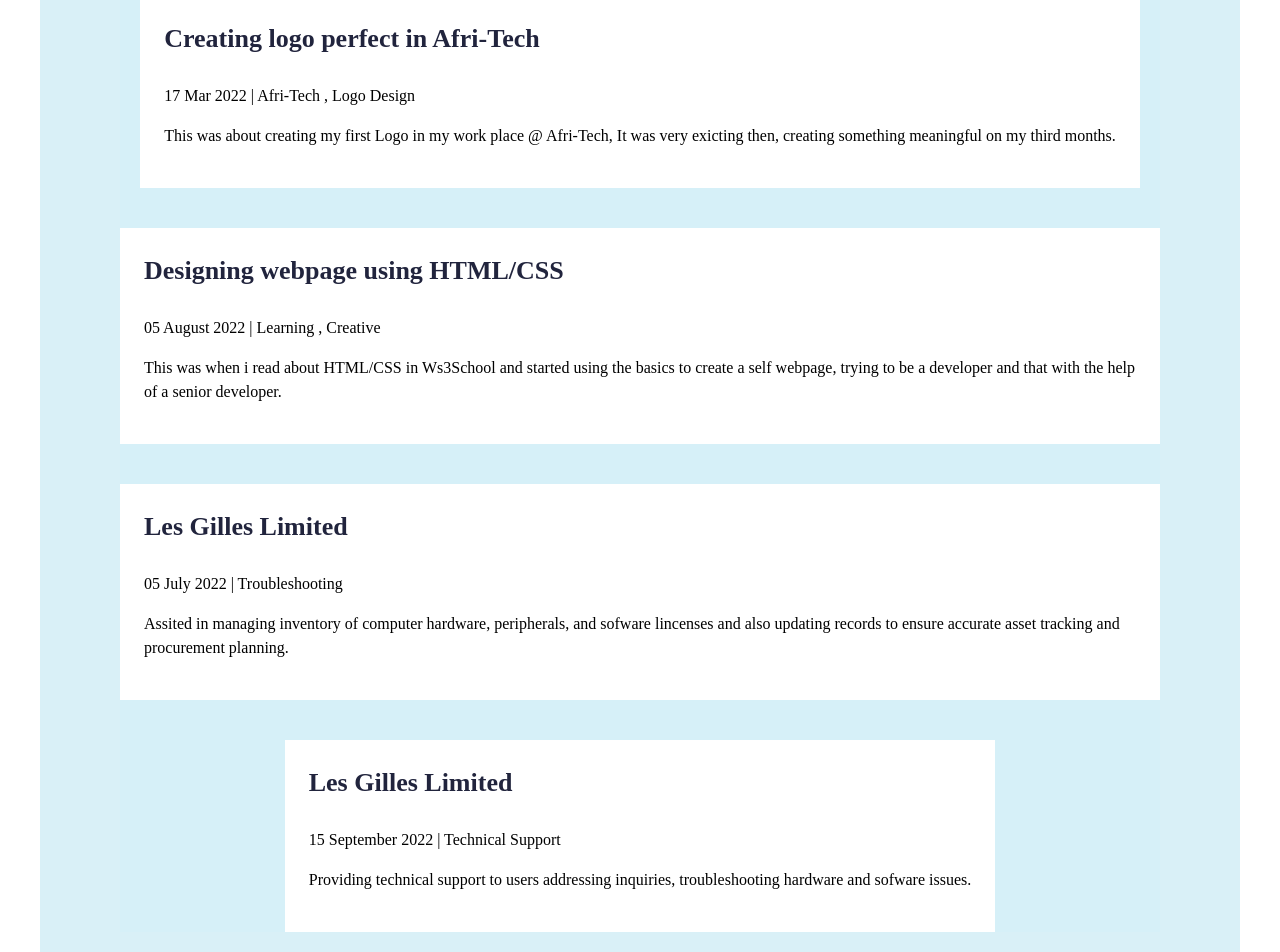
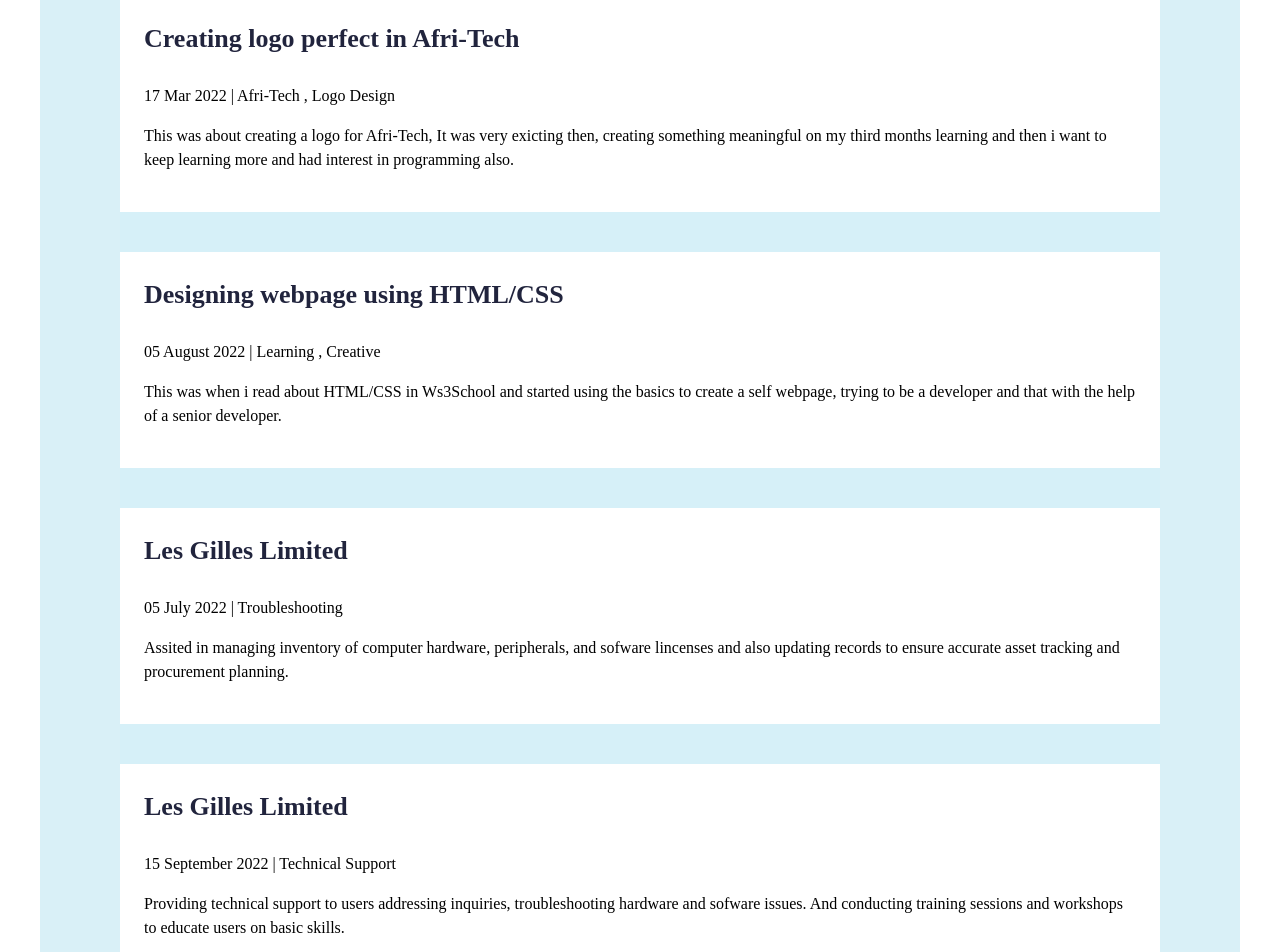
Before and after one commit to Mizkid/ola-portfolio, a React (Create React App) app: page /jobs in a window 1280 px wide. Shown: the part 500-1452 px from the top of the page. Built offline with nearby package versions, Linux system fonts and the light colour scheme.

Commit message:
ProfilePic

```diff
--- a/src/Views/JobView.jsx
+++ b/src/Views/JobView.jsx
@@ -13,7 +13,7 @@
         companyName: "Creating logo perfect in Afri-Tech",
         date: "17 Mar 2022",
         position: "Afri-Tech , Logo Design",
-        description: "This was about creating my first Logo in my work place @ Afri-Tech, It was very exicting then, creating something meaningful on my third months.",
+        description: "This was about creating a logo for Afri-Tech, It was very exicting then, creating something meaningful on my third months learning and then i want to keep learning more and had interest in programming also.",
     },
     {
         companyName: "Designing webpage using HTML/CSS",
@@ -30,7 +30,7 @@
         companyName: "Les Gilles Limited",
         date: "15 September 2022",
         position: "Technical Support",
-        description: "Providing technical support to users addressing inquiries, troubleshooting hardware and sofware issues."},
+        description: "Providing technical support to users addressing inquiries, troubleshooting hardware and sofware issues. And conducting training sessions and workshops to educate users on basic skills."},
 ];
 
 export default function WorksView() {
```
Also changed, not shown: public/Profilepic2.jpg (renamed from public/asset/Profilepic2.jpg).
